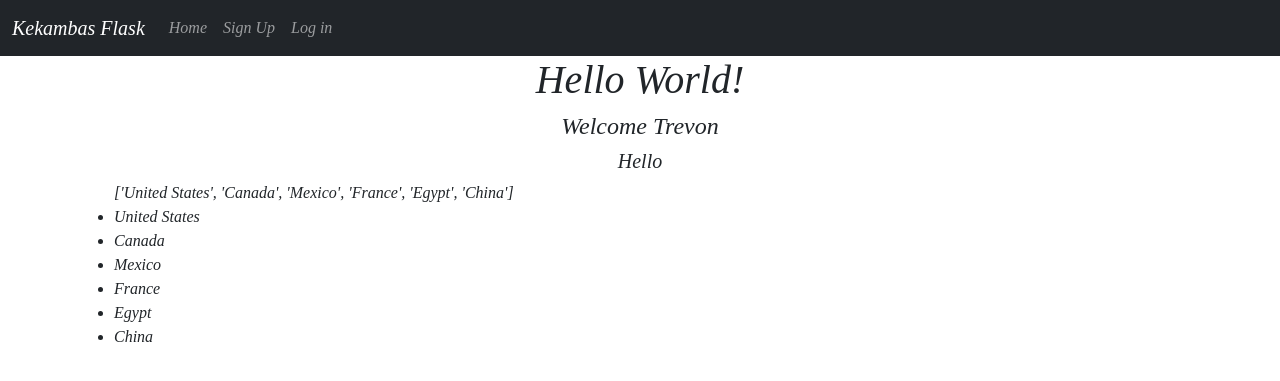
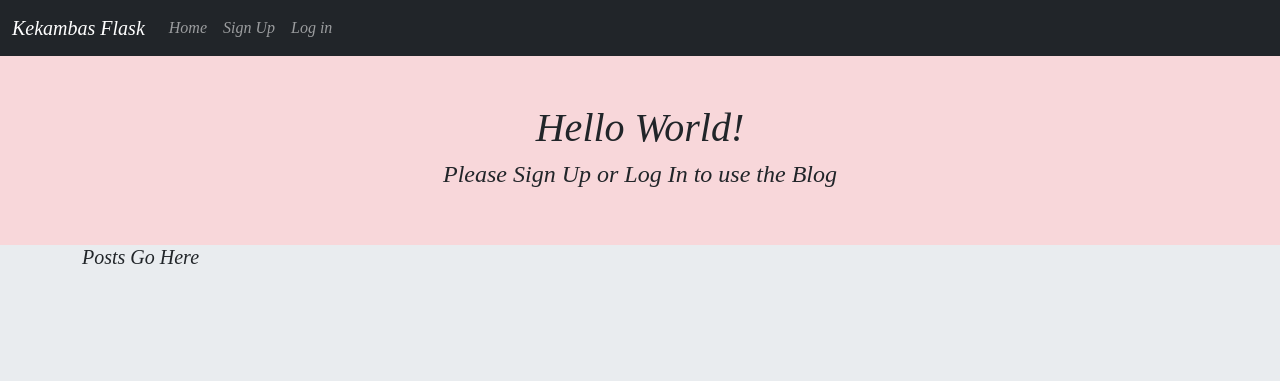
Before and after one commit to TopGameDev/CT-Week6-Day1-Inclass, a Flask app: page / in a window 1280 px wide. Shown: the top 381 px of the page. Run offline with Flask 3, Linux system fonts and the light colour scheme.

Commit message:
change background colors and added posts space

```diff
--- a/app/templates/base.html
+++ b/app/templates/base.html
@@ -10,11 +10,11 @@
     <!-- Bring in our own CSS -->
     <link rel="stylesheet" href="{{ url_for('static', filename='css/main.css') }}">
 </head>
-<body>
+<body class="bg-body-secondary">
 
     {% include 'nav.html' %}
 
-    <div class="row">
+    <div class="row py-5 bg-danger-subtle">
         <div class="col text-center">
             {% block header %}
             {% endblock header %}
@@ -23,12 +23,10 @@
 
     <div class="container">
         <div class="row">
-            <div class="col">
-                <ul>
-                    {% block content %}
-                    {% endblock content %}
-                </ul>
-            </div>
+            <ul>
+                {% block content %}
+                {% endblock content %}
+            </ul>
         </div>
     </div>
 
--- a/app/templates/index.html
+++ b/app/templates/index.html
@@ -4,17 +4,11 @@
 
     {% block header %}
         <h1>Hello World!</h1>
-        <h4>Welcome {{ first_name }}</h4>
-        {% if first_name == 'Trevon' %}
-            <h5>Hello</h5>
-        {% else %}
-            <h5>Goodbye</h5>
-        {% endif %}
+        <h4>Please Sign Up or Log In to use the Blog</h4>
     {% endblock header %}
 
     {% block content %}
-        {{ countries }}
-        {% for country in countries %}
-            <li>{{ country }}</li>
-        {% endfor %}
+        <div class="col-12">
+            <h5>Posts Go Here</h5>
+        </div>
     {% endblock content %}
```
